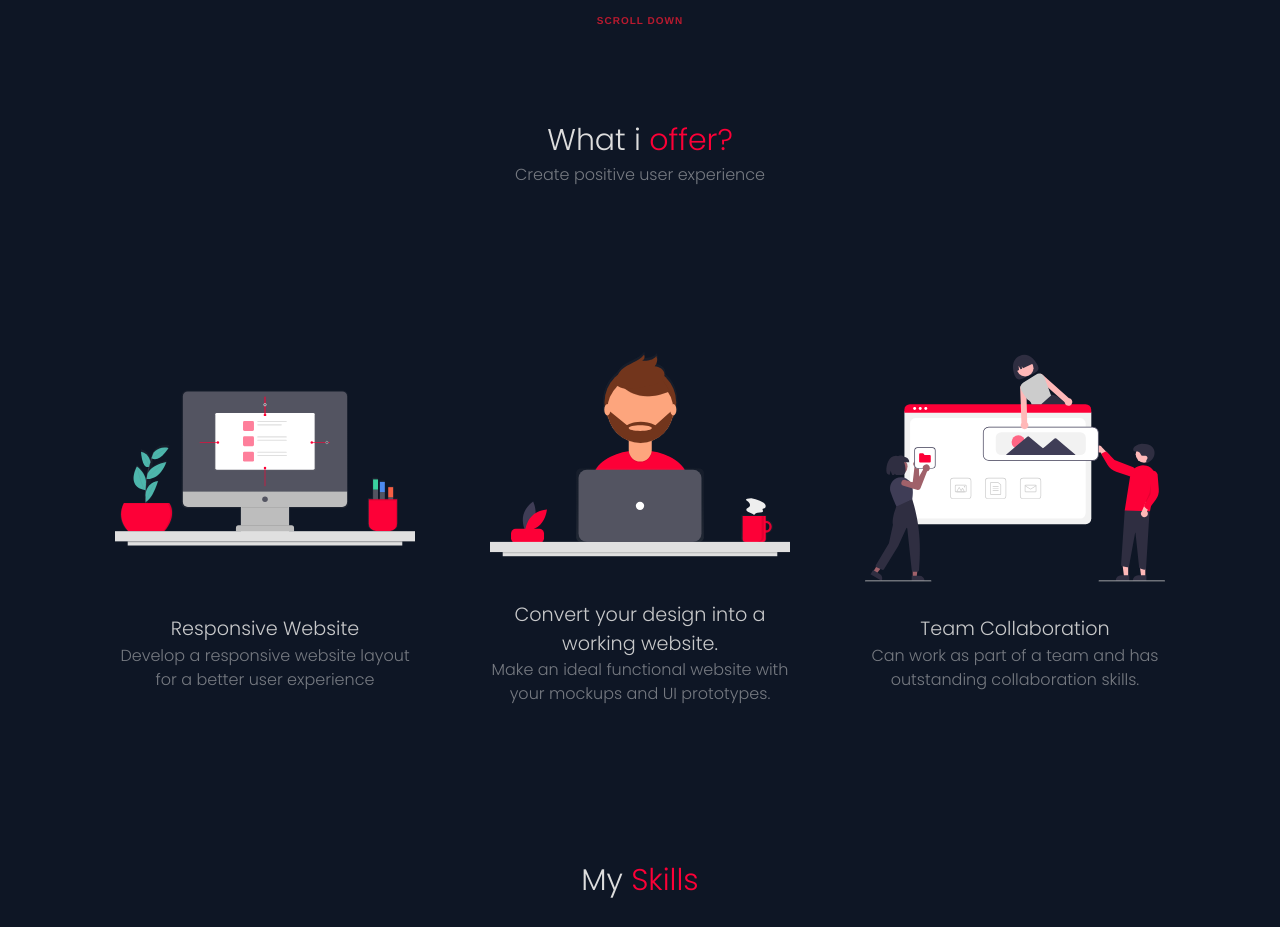
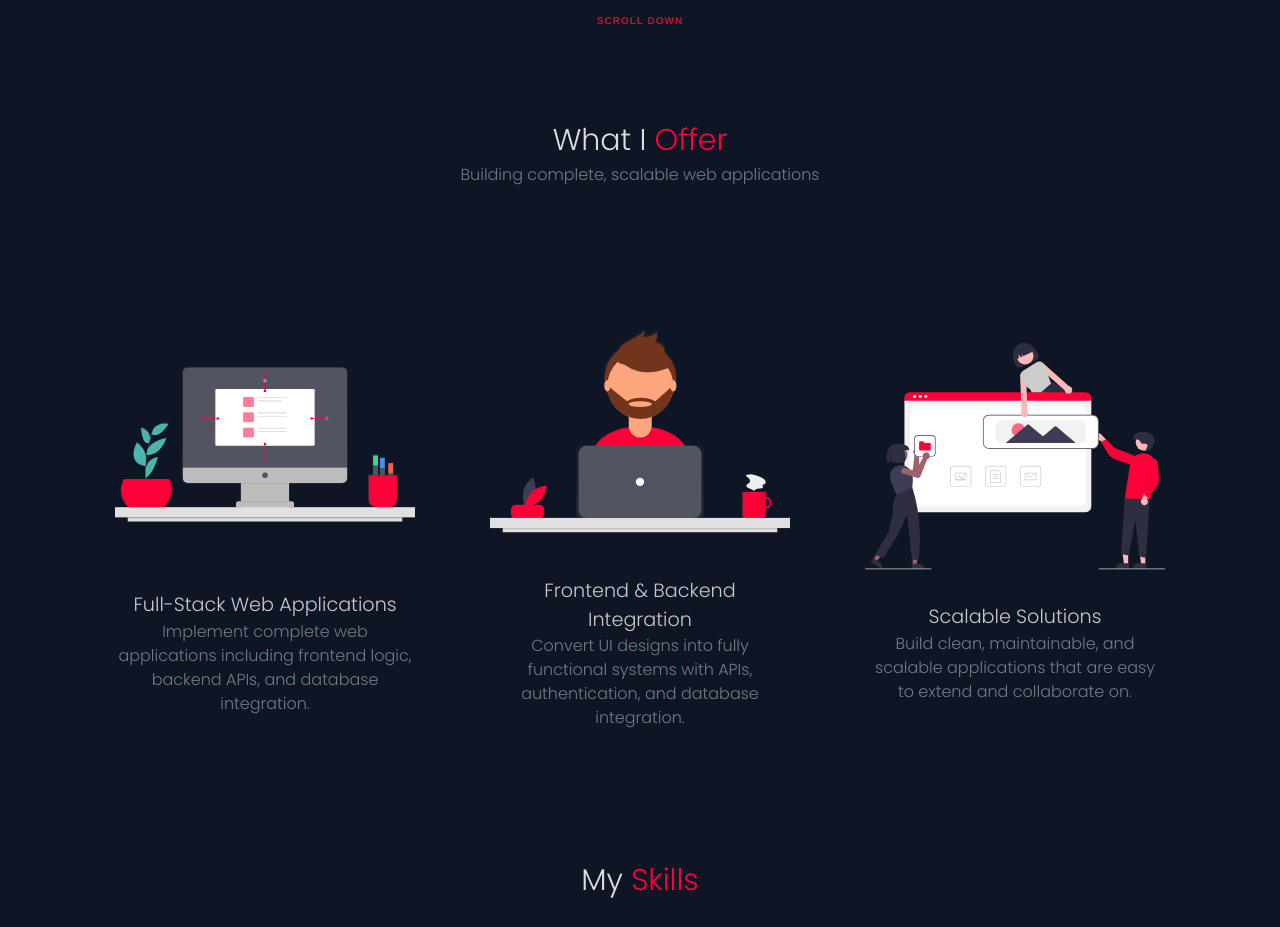
Before and after one commit to PaulPintang/Portfolio, a React (Vite) app: page / in a window 1280 px wide. Shown: the part 682-1609 px from the top of the page. Built offline with nearby package versions, Linux system fonts and the light colour scheme.

Commit message:
update offer page

```diff
--- a/src/pages/Offer/index.jsx
+++ b/src/pages/Offer/index.jsx
@@ -13,19 +13,19 @@ const Offer = () => {
 			<Section>
 				<Center>
 					<h2>
-            What i <Span>offer?</Span>
+						What I <Span>Offer</Span>
 					</h2>
-          <p>Create positive user experience</p>
+					<p>Building complete, scalable web applications</p>
 				</Center>
 				<Flex justify>
 					<Reveal keyframes={revealAnimation}>
 						<OfferCards>
 							<Center>
 								<img src={responsive} alt="" />
-                <h3>Responsive Website</h3>
+								<h3>Full-Stack Web Applications</h3>
 								<p>
-                  Develop a responsive website layout for a better user
-                  experience
+									Implement complete web applications including frontend logic,
+									backend APIs, and database integration.
 								</p>
 							</Center>
 						</OfferCards>
@@ -34,10 +34,10 @@ const Offer = () => {
 						<OfferCards>
 							<Center>
 								<img src={design} alt="" />
-                <h3>Convert your design into a working website.</h3>
+								<h3>Frontend & Backend Integration</h3>
 								<p>
-                  Make an ideal functional website with your mockups and UI
-                  prototypes.
+									Convert UI designs into fully functional systems with APIs,
+									authentication, and database integration.
 								</p>
 							</Center>
 						</OfferCards>
@@ -46,10 +46,10 @@ const Offer = () => {
 						<OfferCards>
 							<Center>
 								<img src={team} alt="" />
-                <h3>Team Collaboration</h3>
+								<h3>Scalable Solutions</h3>
 								<p>
-                  Can work as part of a team and has outstanding collaboration
-                  skills.
+									Build clean, maintainable, and scalable applications that are
+									easy to extend and collaborate on.
 								</p>
 							</Center>
 						</OfferCards>
```
Lines whose indentation alone changed are shown as unchanged.
